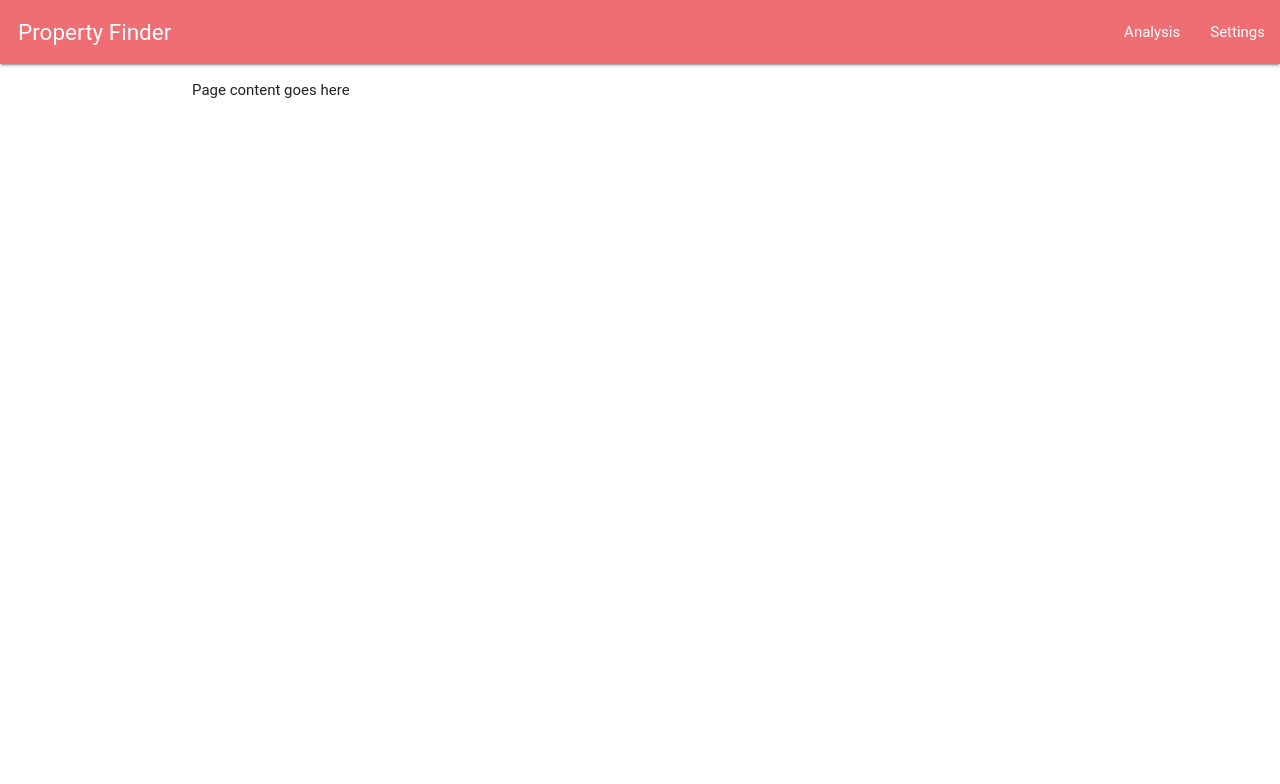
After one commit to peter-yhc/property-finder, a Python web app: template property-finder-adapter/src/main/resources/templates/layout.html in a window 1280 px wide. The commit adds this page. Shown: the top 784 px of the page. Run offline with Jinja, Linux system fonts and the light colour scheme; the template is opened without the code that fills it, so the values that code supplies are empty; some libraries are stand-ins or nearby versions; some web fonts are replaced.

Commit message:
Partial migration of settings page to Materialize.

```diff
--- a/property-finder-adapter/src/main/resources/static/css/global.css
+++ b/property-finder-adapter/src/main/resources/static/css/global.css
@@ -1,12 +1,4 @@
-body {
-    padding-top: 50px;
+#property-finder-brand {
+    font-size: 1.5rem;
+    padding-left: 1.2rem;
 }
-#proper-finder-navbar {
-    margin-bottom: 0;
-}
-.pf-content-container {
-    margin-top: 4em;
-}
-.pf-option-row {
-    margin-top: 1em;
-}
--- /dev/null
+++ b/property-finder-adapter/src/main/resources/templates/layout.html
@@ -0,0 +1,37 @@
+<html xmlns="http://www.w3.org/1999/xhtml"
+      xmlns:layout="http://www.ultraq.net.nz/thymeleaf/layout">
+
+<head>
+    <meta charset="UTF-8"/>
+    <meta http-equiv="X-UA-Compatible" content="IE=edge"/>
+    <meta name="viewport" content="width=device-width, initial-scale=1"/>
+    <!-- The above 3 meta tags *must* come first in the head; any other head content must come *after* these tags -->
+
+    <!-- Materialize -->
+    <link rel="stylesheet" href="http://fonts.googleapis.com/icon?family=Material+Icons"/>
+    <link rel="stylesheet" href="https://cdnjs.cloudflare.com/ajax/libs/materialize/0.98.2/css/materialize.min.css"/>
+    <link rel="stylesheet" href="css/global.css"/>
+</head>
+
+<body>
+<nav>
+    <div class="nav-wrapper">
+        <a id="property-finder-brand" href="#" class="brand-logo">Property Finder</a>
+        <ul id="nav-mobile" class="right hide-on-med-and-down">
+            <li><a href="#">Analysis</a></li>
+            <li><a href="#">Settings</a></li>
+        </ul>
+    </div>
+</nav>
+
+<section layout:fragment="content" class="container">
+    <p>Page content goes here</p>
+</section>
+
+<script src="https://code.jquery.com/jquery-3.1.1.min.js"
+        integrity="sha256-hVVnYaiADRTO2PzUGmuLJr8BLUSjGIZsDYGmIJLv2b8=" crossorigin="anonymous"></script>
+<script src="https://code.jquery.com/ui/1.12.1/jquery-ui.min.js"
+        integrity="sha256-VazP97ZCwtekAsvgPBSUwPFKdrwD3unUfSGVYrahUqU=" crossorigin="anonymous"></script>
+<script src="src/settings.js"></script>
+</body>
+</html>
```
Also changed, not shown: property-finder-adapter/src/main/resources/templates/settings.html (+9 -9 lines), 2 other files.
